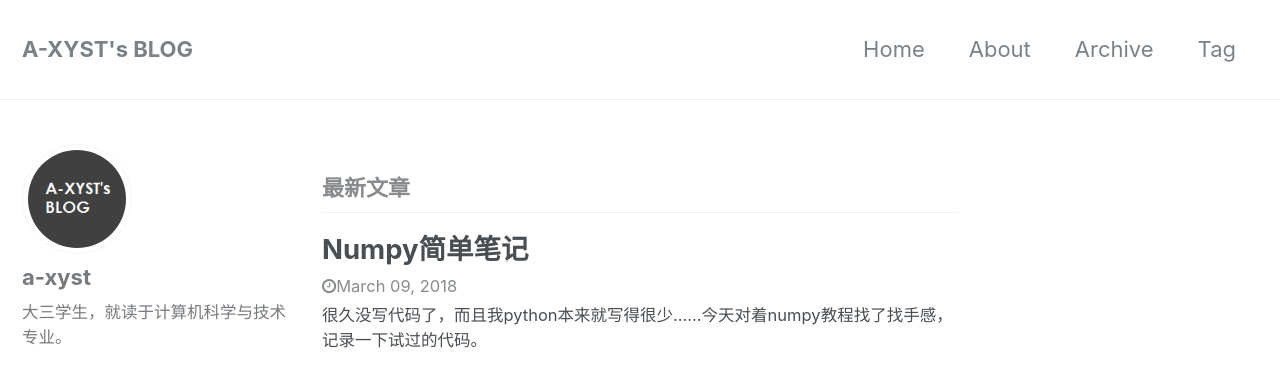
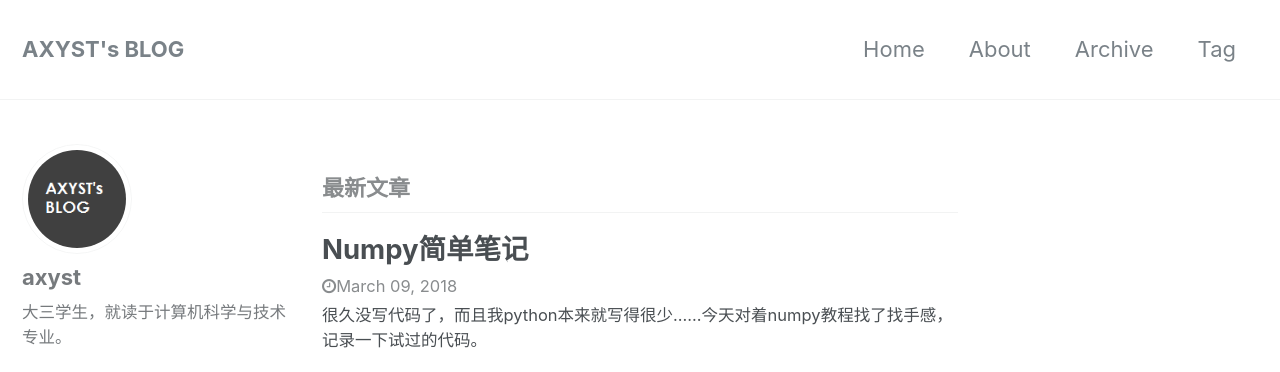
Before and after one commit to a-xyst/a-xyst.github.io, a Jekyll site: the page built from index.html, in a window 1280 px wide and 900 px high. Shown: the top 372 px of the window. Built offline with Jekyll 4.4.1, drawn with Linux system fonts in a browser that asks for light colours; the list of posts is cut into pages by our own code; some of the changed text lies outside the part shown.

Commit message:
change username

```diff
--- a/_config.yml
+++ b/_config.yml
@@ -9,20 +9,20 @@ minimal_mistakes_skin    : "default" # "air", "aqua", "contrast", "dark", "dirt"
 
 # Site Settings
 locale                   : "zh"
-title                    : "A-XYST's BLOG"
+title                    : "AXYST's BLOG"
 title_separator          : "_"
-name                     : "a-xyst"
-description              : "A-xyst的个人博客。"
-url                      : "https://a-xyst.github.io"
+name                     : "axyst"
+description              : "Axyst的个人博客。"
+url                      : "https://axyst.github.io"
 baseurl                  : # the subpath of your site, e.g. "/blog"
-repository               : "a-xyst/a-xyst.github.io"
+repository               : "axyst/axyst.github.io"
 teaser                   : /assets/images/teaser.png
 # breadcrumbs            : false # true, false (default)
 words_per_minute         : 200
 comments:
   provider               : "disqus"
   disqus:
-    shortname            : "a-xyst-blog"
+    shortname            : "axyst-blog"
   discourse:
     server               : # https://meta.discourse.org/t/embedding-discourse-comments-via-javascript/31963 , e.g.: meta.discourse.org
   facebook:
@@ -71,7 +71,7 @@ og_image                 :
 # - https://developers.google.com/structured-data/customize/social-profiles
 social:
   type                   : # Person or Organization (defaults to Person)
-  name                   : "a-xyst"
+  name                   : "axyst"
   links:
   # An array of links to social media profiles
 
@@ -84,7 +84,7 @@ analytics:
 
 # Site Author
 author:
-  name             : "a-xyst"
+  name             : "axyst"
   avatar           : /assets/images/logo.png
   bio              : "大三学生，就读于计算机科学与技术专业。"
   location         : "武汉"
@@ -97,7 +97,7 @@ author:
   flickr           :
   facebook         :
   foursquare       :
-  github           : a-xyst
+  github           : axyst
   gitlab           :
   google_plus      :
   keybase          :
```
Also changed, not shown: README.md (deleted), assets/images/logo.png, assets/images/teaser.png, screenshot-layouts.png (deleted), screenshot.png (deleted).
